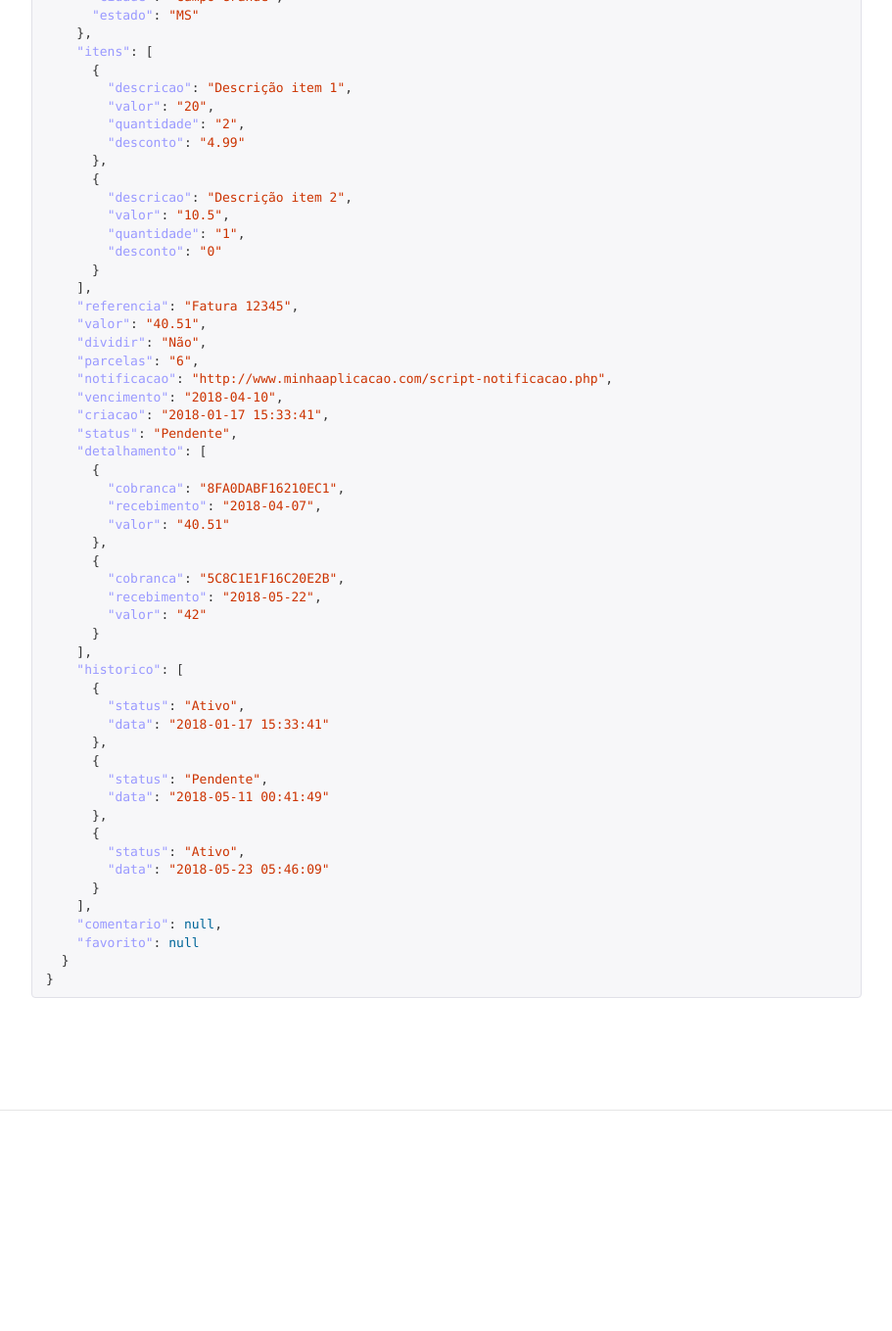
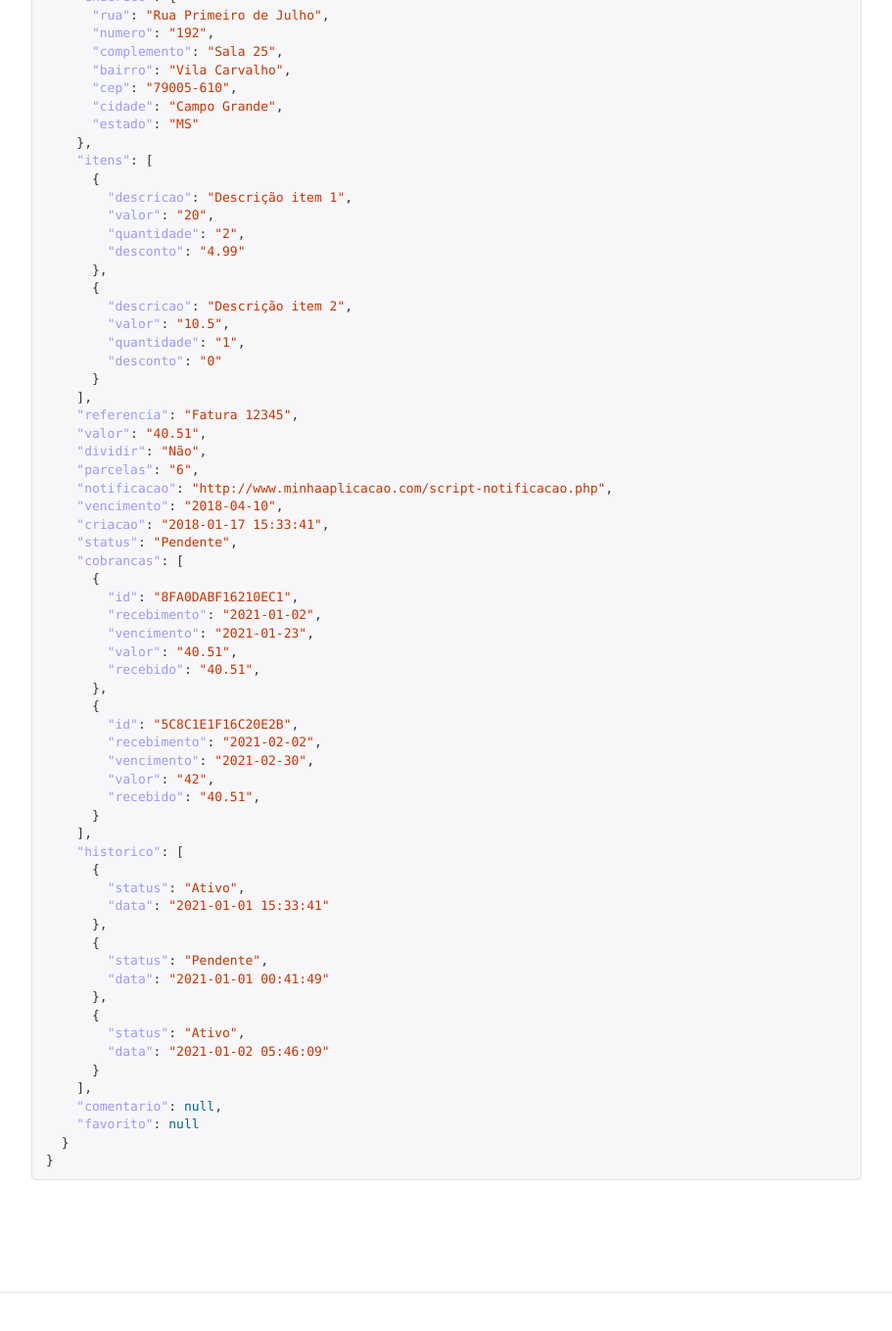
Before and after one commit to widepay/api, a Jekyll site: the page built from docs/index.html, in a window 1280 px wide and 1400 px high, scrolled down 25983 px. Shown: the top 1359 px of the window at 98% size, without its empty margins (38-949 px from the left). Built offline with Jekyll 4.4.1, drawn with Linux system fonts in a browser that asks for light colours; nearby versions of some CDN libraries; before the commit the page ends 27197 px from its top, so only the background shows below that; some of the changed text lies outside the part shown.

Commit message:
Corrigindo detalhamento no retorno de carnê

```diff
--- a/docs/index.html
+++ b/docs/index.html
@@ -2918,17 +2918,23 @@ if ($consultar->sucesso) {
       "vencimento": "2018-04-10",
       "criacao": "2018-01-17 15:33:41",
       "status": "Pendente",
-      "detalhamento": [
-        {
-          "cobranca": "8FA0DABF16210EC1",
-          "recebimento": "2018-04-07",
-          "valor": "40.51"
-        },
-        {
-          "cobranca": "5C8C1E1F16C20E2B",
-          "recebimento": "2018-05-22",
-          "valor": "42"
-        }
+      "cobrancas": [
+          {
+            "id": "8FA0DABF16210EC1",
+            "status": "Recebido manualmente",
+            "recebimento": "2021-01-02",
+            "vencimento": "2021-01-23",
+            "valor": "40.51",
+            "recebido": "40.51",
+          },
+          {
+            "id": "5C8C1E1F16C20E2B",
+            "status": "Recebido manualmente",
+            "recebimento": "2021-02-02",
+            "vencimento": "2021-02-30",
+            "valor": "42",
+            "recebido": "40.51",
+          }
       ],
       "historico": [
         {
@@ -3333,30 +3339,34 @@ if ($notificacao->sucesso) {
     "vencimento": "2018-04-10",
     "criacao": "2018-01-17 15:33:41",
     "status": "Pendente",
-    "detalhamento": [
+    "cobrancas": [
       {
-        "cobranca": "8FA0DABF16210EC1",
-        "recebimento": "2018-04-07",
-        "valor": "40.51"
+        "id": "8FA0DABF16210EC1",
+        "recebimento": "2021-01-02",
+        "vencimento": "2021-01-23",
+        "valor": "40.51",
+        "recebido": "40.51",
       },
       {
-        "cobranca": "5C8C1E1F16C20E2B",
-        "recebimento": "2018-05-22",
-        "valor": "42"
+        "id": "5C8C1E1F16C20E2B",
+        "recebimento": "2021-02-02",
+        "vencimento": "2021-02-30",
+        "valor": "42",
+        "recebido": "40.51",
       }
     ],
     "historico": [
       {
         "status": "Ativo",
-        "data": "2018-01-17 15:33:41"
+        "data": "2021-01-01 15:33:41"
       },
       {
         "status": "Pendente",
-        "data": "2018-05-11 00:41:49"
+        "data": "2021-01-01 00:41:49"
       },
       {
         "status": "Ativo",
-        "data": "2018-05-23 05:46:09"
+        "data": "2021-01-02 05:46:09"
       }
     ],
     "comentario": null,
```
